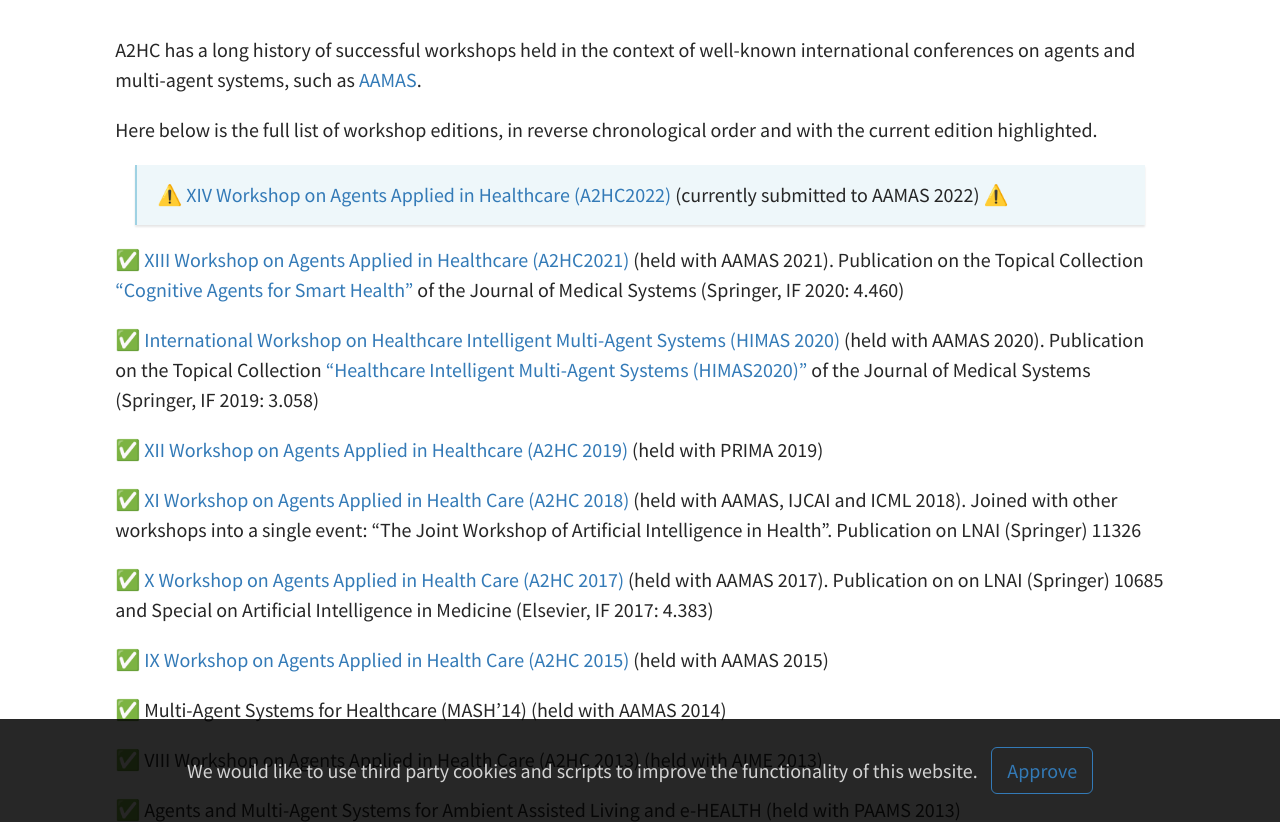
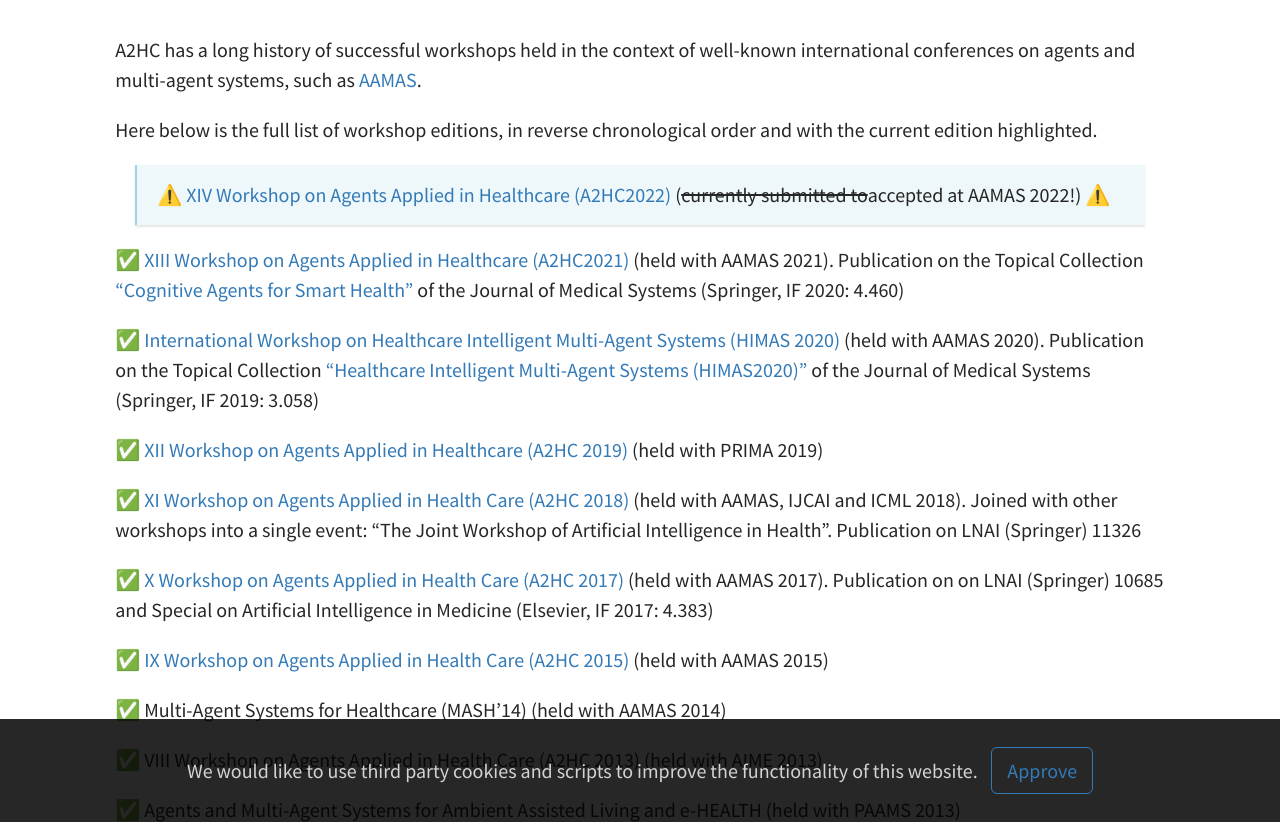
Before and after one commit to A2HC/a2hc.website, a Jekyll site: the page built from pages/workshops.md, in a window 1280 px wide and 900 px high, scrolled down 304 px, cut to the strip 78-900 px from the top of the window. Built offline with Jekyll 4.4.1, drawn with Linux system fonts in a browser that asks for light colours.

Commit message:
updated workshop edition accepted

```diff
--- a/pages/workshops.md
+++ b/pages/workshops.md
@@ -17,7 +17,7 @@
 in reverse chronological order
 and with the current edition highlighted.
 
-> ⚠️ [XIV Workshop on Agents Applied in Healthcare (A2HC2022)]() (currently submitted to AAMAS 2022) ⚠️
+> ⚠️ [XIV Workshop on Agents Applied in Healthcare (A2HC2022)](https://a2hc.github.io/a2hc2022/) (~~currently submitted to~~accepted at AAMAS 2022!) ⚠️
 
 ✅ [XIII Workshop on Agents Applied in Healthcare (A2HC2021)](https://a2hc2021.github.io) (held with AAMAS 2021). Publication on the Topical Collection ["Cognitive Agents for Smart Health"](https://link.springer.com/journal/10916/topicalCollection/AC_952de16aa7d584fa382d69c1fb8dbb7f) of the Journal of Medical Systems (Springer, IF 2020: 4.460)
 
```
